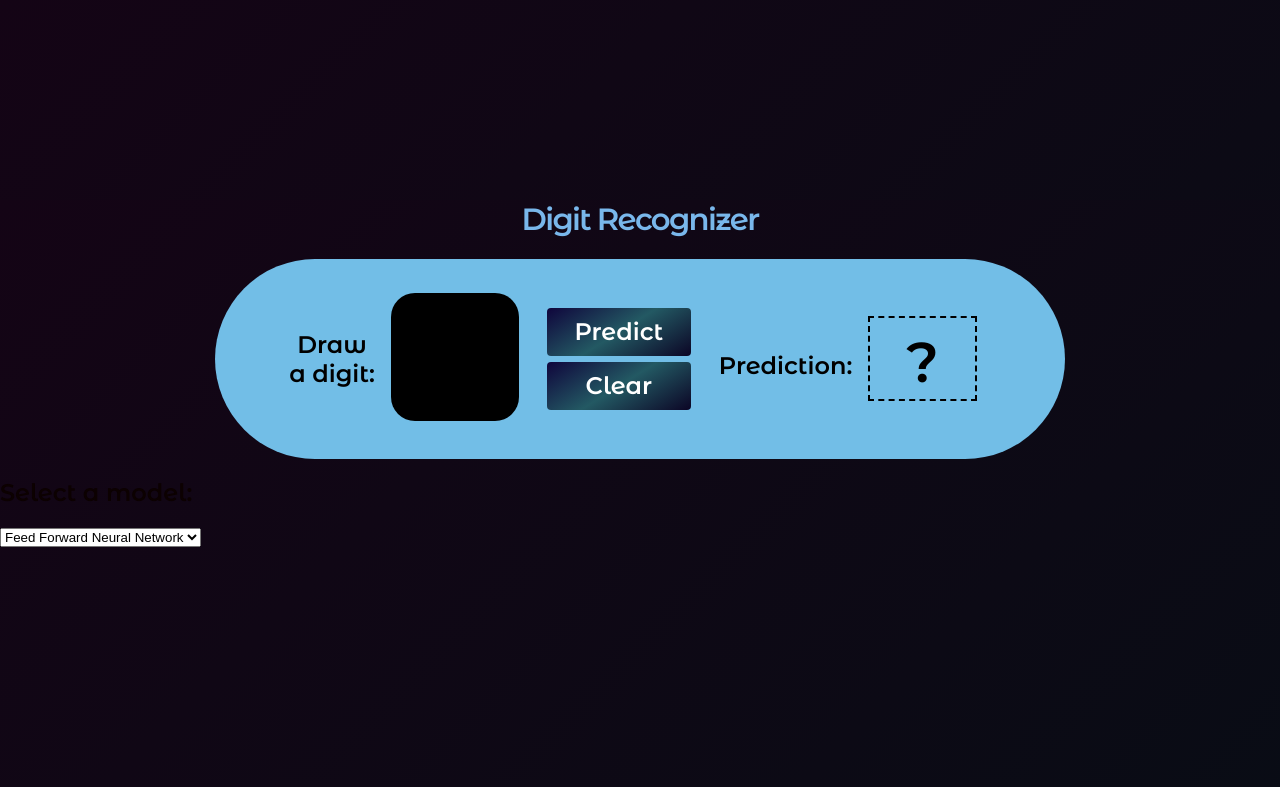
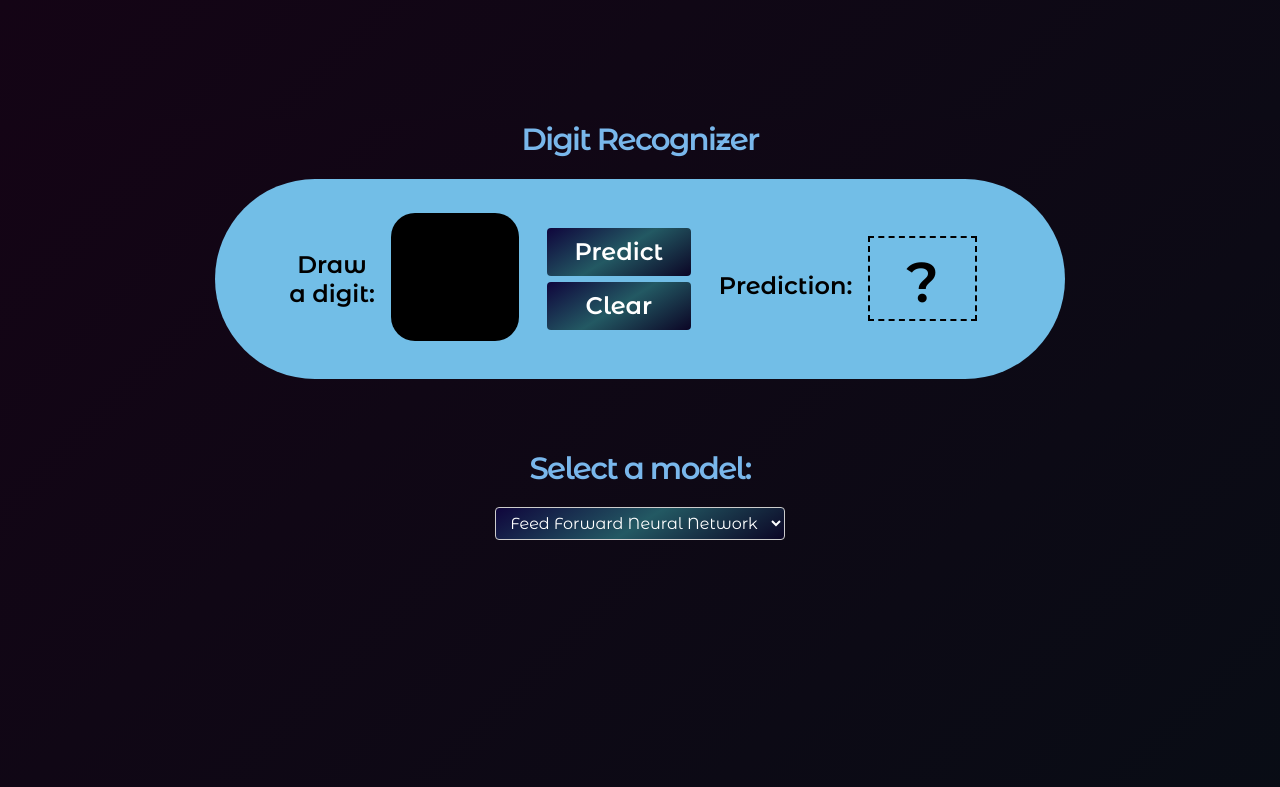
Before and after one commit to omshetye/digit-recognizer, a Flask app: page / in a window 1280 px wide. Shown: the top 787 px of the page. After the commit the page ends 540 px from the top, so only its background shows below. Run offline with Flask 3, Linux system fonts and the light colour scheme; some libraries are stand-ins or nearby versions.

Commit message:
Update style.css for new cnn model

```diff
--- a/static/style.css
+++ b/static/style.css
@@ -9,7 +9,18 @@ html, body {
 
 h1 {
   color: rgb(121, 183, 235);
-  margin-top: 200px;
+  margin-top: 120px;
+  display: block;
+  text-align: center;
+  font-size: 1.92em;
+  font-weight: 600;
+  letter-spacing: -0.055em;
+}
+
+h2 {
+  color: rgb(121, 183, 235);
+  margin-top: 70px;
+  margin-bottom: 10px;
   display: block;
   text-align: center;
   font-size: 1.92em;
@@ -105,3 +116,27 @@ h1 {
   margin-left: -32px;
   text-align: center;
 }
+
+.select-container {
+  display: flex;
+  justify-content: center;
+  align-items: center;
+}
+
+select {
+  font-size: 16px;
+  font-family: 'Montserrat Alternates', sans-serif;
+  padding: 5px 10px;
+  margin-top: 10px;
+  border: 1px solid #ccc;
+  border-radius: 4px;
+  background: linear-gradient(148deg,#0f053c, #235963, #0b0525);
+  color: #fff;
+  text-align: center;
+}
+
+select option {
+  font-family: 'Montserrat Alternates', sans-serif;
+  background: linear-gradient(148deg,#0f053c, #235963, #0b0525);
+  color: #443434;
+}
```
